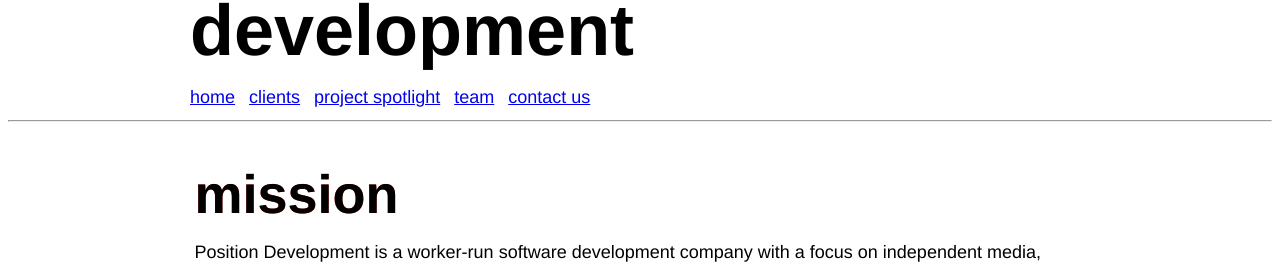
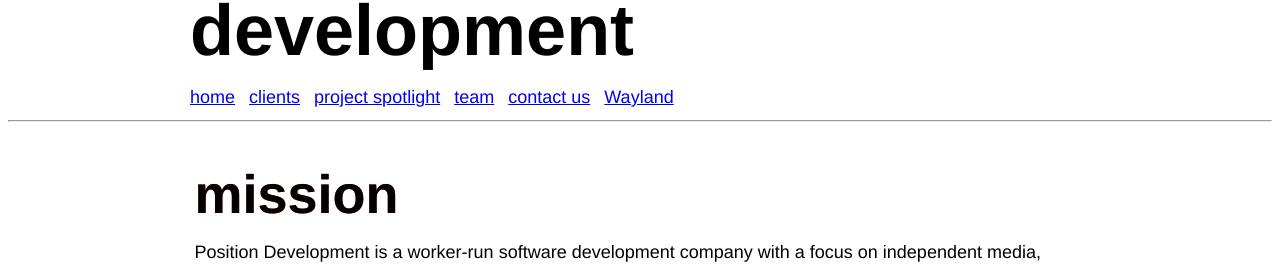
Before and after one commit to positiondev/positiondev.github.io, a Jekyll site: the page built from index.md, in a window 1280 px wide and 900 px high. Shown: the part 150-420 px from the top of the window. Built offline with Jekyll 4.4.1, drawn with Linux system fonts in a browser that asks for light colours.

Commit message:
Add redirect to /wayland.

```diff
--- a/Gemfile
+++ b/Gemfile
@@ -20,6 +20,7 @@ gem "minima", "~> 2.0"
 # If you have any plugins, put them here!
 group :jekyll_plugins do
   gem "jekyll-feed", "~> 0.6"
+  gem 'jekyll-redirect-from', "~> 0.15.0"
 end
 
 # Windows does not include zoneinfo files, so bundle the tzinfo-data gem
@@ -28,5 +29,4 @@ gem "tzinfo-data", platforms: [:mingw, :mswin, :x64_mingw, :jruby]
 # Performance-booster for watching directories on Windows
 gem "wdm", "~> 0.1.0" if Gem.win_platform?
 
-
 gem 'cssminify'
--- a/_config.yml
+++ b/_config.yml
@@ -28,6 +28,7 @@ github_username:  positiondev
 markdown: kramdown
 plugins:
   - jekyll-feed
+  - jekyll-redirect-from
 collections:
 - workers
 - testimonials
--- a/_includes/nav.html
+++ b/_includes/nav.html
@@ -4,4 +4,5 @@
     <li><a href="/index.html#project-spotlight">project spotlight</a></li>
     <li><a href="/team.html">team</a></li>
     <li><a href="/contact.html">contact us</a></li>
+    <li><a href="/wayland">Wayland</a></li>
 </ul>
--- /dev/null
+++ b/wayland.html
@@ -0,0 +1,5 @@
+---
+layout: default
+title: Wayland
+redirect_to: https://mailchi.mp/0195ef63637e/wayland
+---
```
Also changed, not shown: Gemfile.lock.
